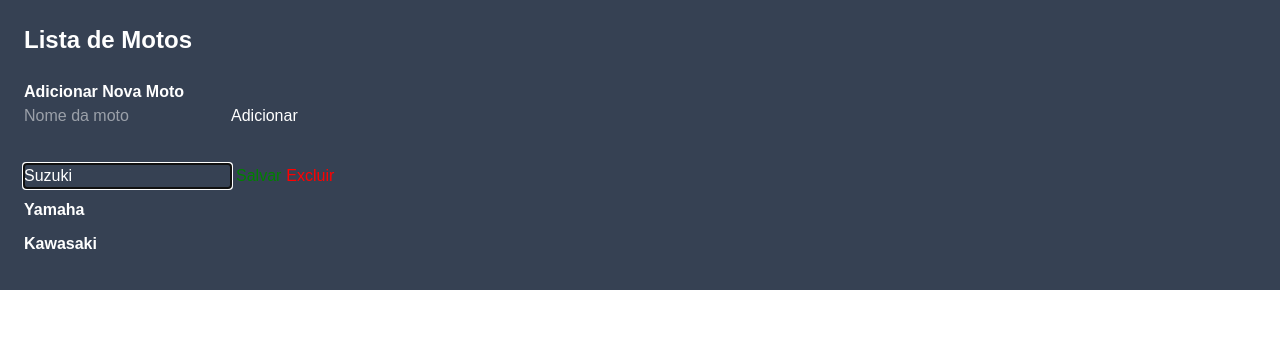
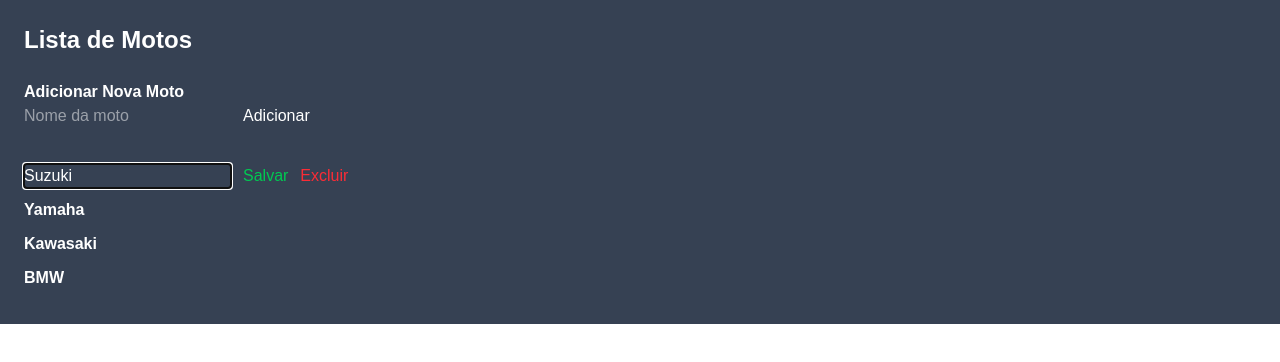
Before and after one commit to Primata83/CRUD-NEXT, a Next.js app: page /crud in a window 1280 px wide. Both pictures are taken after a click on the element "Suzuki". Shown: the top 362 px of the page. Built offline with nearby package versions, Linux system fonts and the light colour scheme.

Commit message:
wip: CRUD completo e na pronto

```diff
--- a/app/api/dados.ts
+++ b/app/api/dados.ts
@@ -16,6 +16,7 @@
       { id: 1, nome: "Suzuki" },
       { id: 2, nome: "Yamaha" },
       { id: 3, nome: "Kawasaki" },
+      { id: 4, nome: "BMW" },
     ],
     // getter que calcula dinamicamente o proximo id disponivel
     // se existirem motos: retorna o maior id atual +1
--- a/app/crud/adicionarMoto.tsx
+++ b/app/crud/adicionarMoto.tsx
@@ -49,7 +49,7 @@
         onChange={(e) => setNome(e.target.value)}
         className="mb-5"
       />
-      <button className="cursor-pointer" onClick={adicionarMoto}>
+      <button className="cursor-pointer ml-3" onClick={adicionarMoto}>
         Adicionar
       </button>
     </div>
--- a/app/crud/editarMoto.tsx
+++ b/app/crud/editarMoto.tsx
@@ -1,6 +1,7 @@
 "use client";
 import { useState } from "react";
-
+// definiçào do formato (tipo) do objeto  (typescript)
+// onExcluir: é uma função que não retorna nada
 type Props = {
   id: number;
   nomeAtual: string;
@@ -8,29 +9,46 @@
 };
 
 export function EditarMoto({ id, nomeAtual, onExcluir }: Props) {
+  // estado para armazenar o novo nome e função para atualiza-lo, mostrando um campo em branco
   const [novoNome, setNovoNome] = useState("");
+  // estado booleano que indica se o campo está em modo de edição
   const [editando, setEditando] = useState(false);
 
   //função para Editar
   async function editarMoto() {
+    // O await pausa a execução até o servidor responder
+    // quando a promessa do fetch é resolvida, recebemos um objeto Response e ele é atribuído a variavel.
     await fetch(`http://localhost:3000/api/nomes/${id}`, {
+      //"PATCH" envia dados para criar um novo recurso
       method: "PATCH",
+      // headers são mais informaçoes enviadas junto da requisição
+      // dizendo que o corpo da requisição esta em formato JSON
       headers: { "Content-Type": "application/json" },
+      // body é o conteudo que sera enviado na requisição
+      // // JSON.stringify transforma o objeto JS em string JSON
+      // // nesse caso, enviamos { novoNome } para o backend
       body: JSON.stringify({ nomeNovo: novoNome }),
     });
+    // sai do modo de edição
     setEditando(false);
+    // recarrega a pagina para refletir os dados atualizados
     window.location.reload();
   }
 
   // função para excluir
   async function excluirMoto() {
+    // mostra uma janela de confirmação, retorna true se o usuário clicar em OK
     const confirmacao = confirm("Tem certeza que deseja excluir?");
+    // a ação de excluir só prossegue se o usuario confirmar
     if (confirmacao) {
+      // O await pausa a execução até o servidor responder
+      // quando a promessa do fetch é resolvida, recebemos um objeto Response e ele é atribuído a variavel.
       await fetch(`http://localhost:3000/api/nomes/${id}`, {
+        // metodo HTTP DELETE: indica ao servidor que o recurso deve ser removido
         method: "DELETE",
       });
       onExcluir(); // chama a função para atualizar a lista na tela
-      setEditando(false);
+      setEditando(false); // sai do modo de edição após excluir
     }
   }
 
@@ -39,7 +57,7 @@
       {/* mostra apenas o nome */}
       {!editando && (
         <strong
-          style={{ cursor: "pointer" }}
+          className="cursor-pointer"
           onClick={() => {
             setEditando(true);
             setNovoNome(nomeAtual);
@@ -61,14 +79,14 @@
 
           <button
             onClick={editarMoto}
-            style={{ marginLeft: "5px", color: "green" }}
+            className="text-green-500 ml-3 cursor-pointer"
           >
             Salvar
           </button>
 
           <button
             onClick={excluirMoto}
-            style={{ marginLeft: "5px", color: "red" }}
+            className="text-red-500 ml-3 cursor-pointer"
           >
             Excluir
           </button>
```
